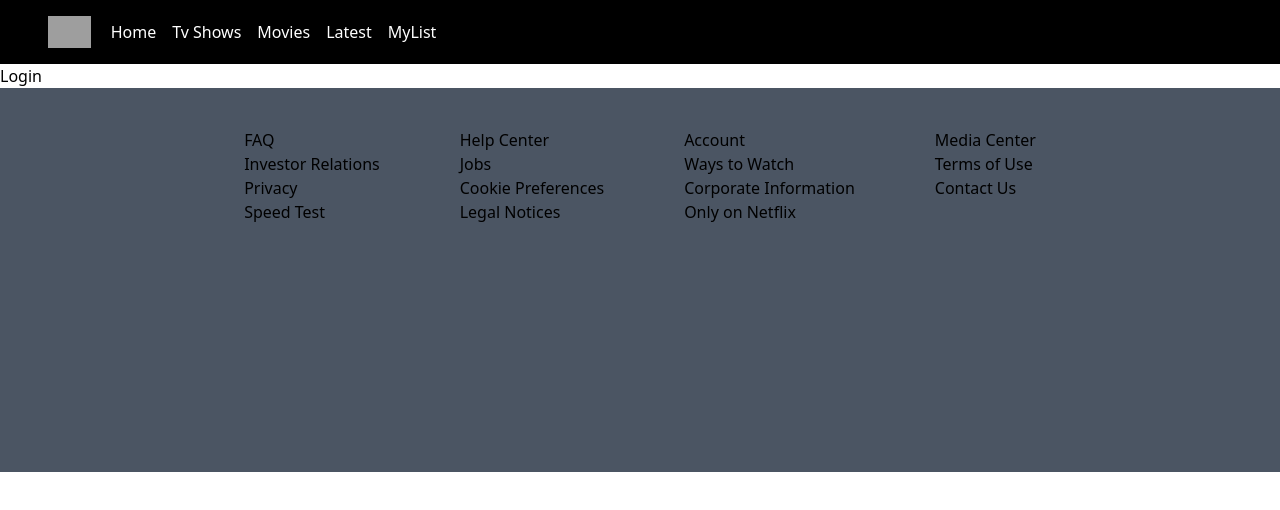
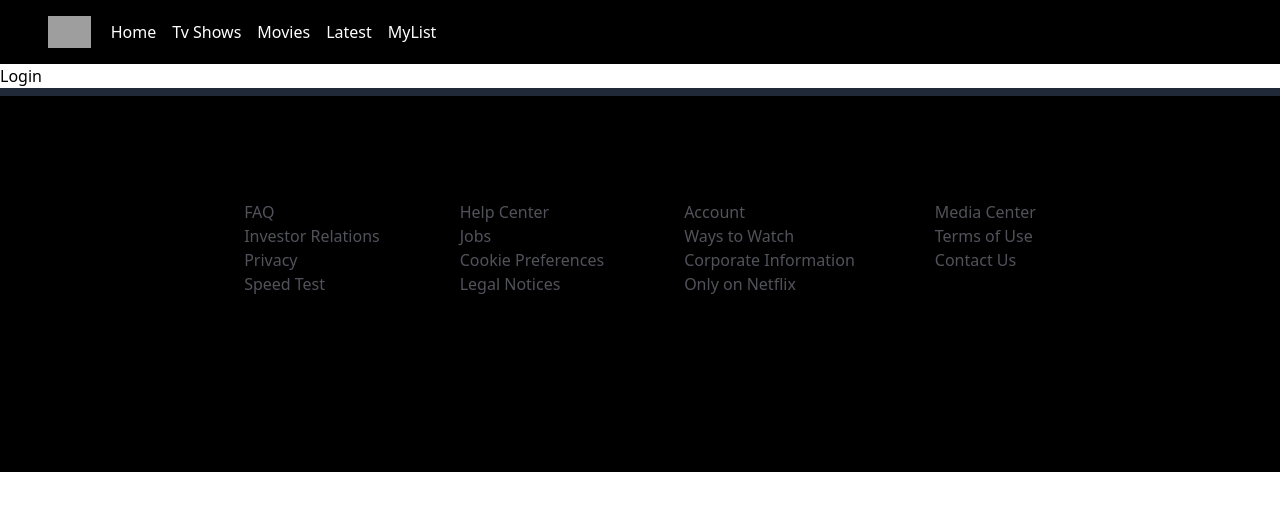
Before and after one commit to ahmedpasic19/Netflix-Clone, a React (Create React App) app: page /signup in a window 1280 px wide. Shown: the top 510 px of the page. Built offline with nearby package versions, Linux system fonts and the light colour scheme; grey boxes are pictures that could not be loaded.

Commit message:
Finished footer styling position

```diff
--- a/src/components/Footer.js
+++ b/src/components/Footer.js
@@ -1,6 +1,10 @@
+import Line from "./Line";
+
 export default function Footer() {
   return (
     <div className="footer">
+      <Line />
+      <div className="footer_content">
         <ul className="footer_links">
           <a>FAQ</a>
           <a>Investor Relations</a>
@@ -25,5 +29,6 @@ export default function Footer() {
           <a>Contact Us</a>
         </ul>
       </div>
+    </div>
   );
 }
--- a/src/index.css
+++ b/src/index.css
@@ -90,9 +90,15 @@
 /* FOOTER STYLING */
 
 .footer {
-    @apply flex flex-row justify-center bg-gray-600 h-[24rem]
-     bottom-0 w-full z-10
+    @apply flex flex-col justify-start items-center bg-black h-[24rem]
+     bottom-0 w-full z-10 text-zinc-600
+}
+.footer_content {
+    @apply flex flex-row justify-center mt-[4rem]
 }
 .footer_links {
     @apply flex flex-col m-10
 }
+.footer_links > a {
+    @apply w-full hover:text-gray-300 transition-all cursor-pointer hover:underline underline-offset-2
+}
```
Lines whose indentation alone changed are shown as unchanged.
